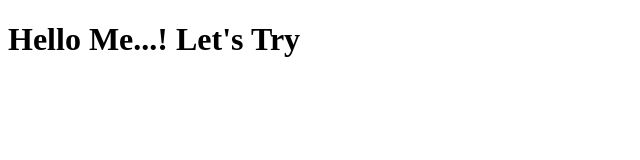
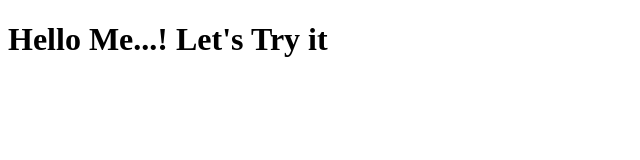
Before and after one commit to eitanm/coursera-test, a plain HTML site: page Site/index.html in a window 1280 px wide. Shown: the full height of the page, 0-640 px from the left. Drawn offline with Linux system fonts and the light colour scheme.

Commit message:
another test

```diff
--- a/Site/index.html
+++ b/Site/index.html
@@ -4,6 +4,6 @@
 	<title>Hello Me</title>
 </head>
 <body>
-<h1>Hello Me...! Let's Try</h1>
+<h1>Hello Me...! Let's Try it</h1>
 </body>
 </html>
```
